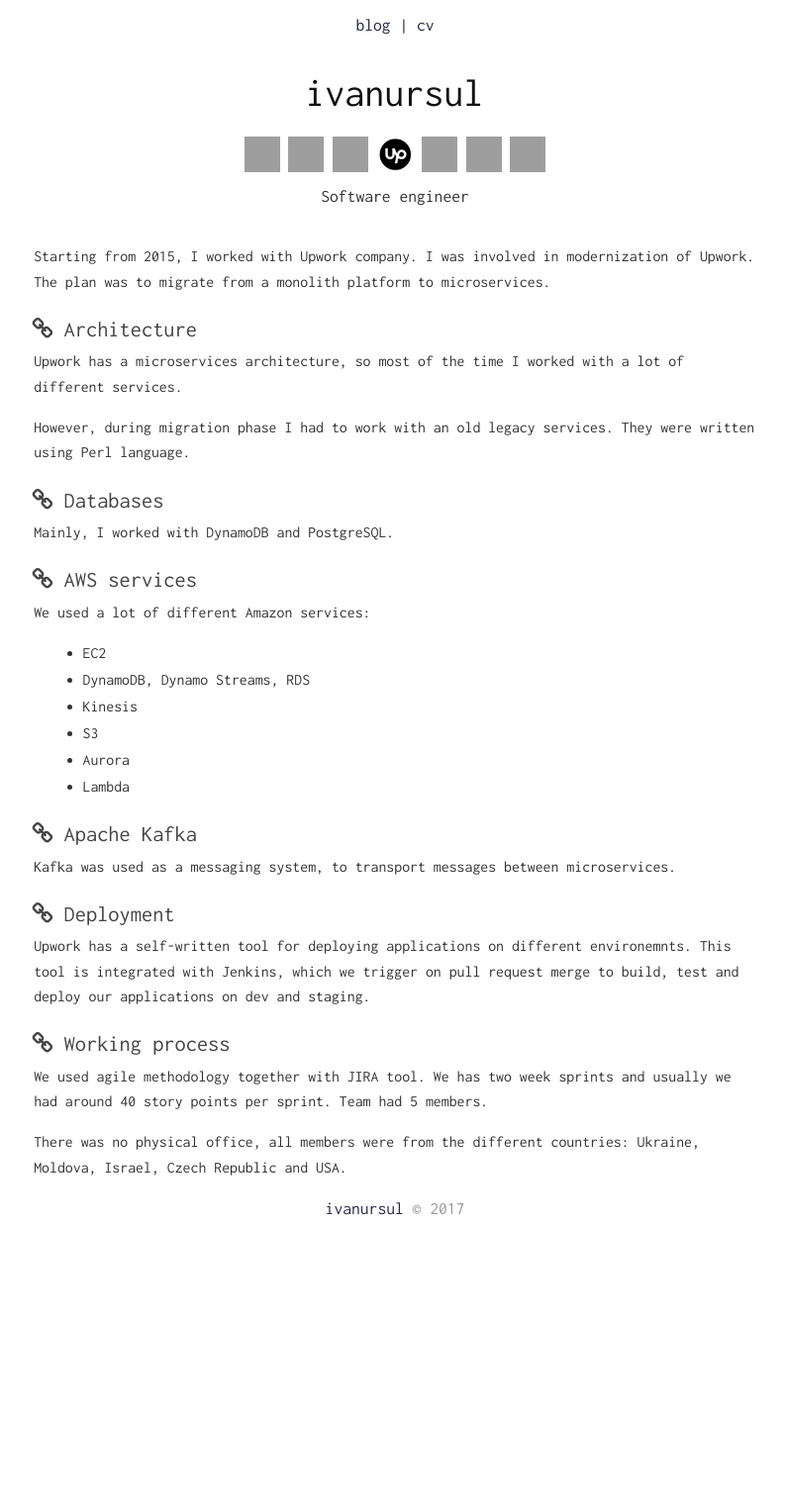
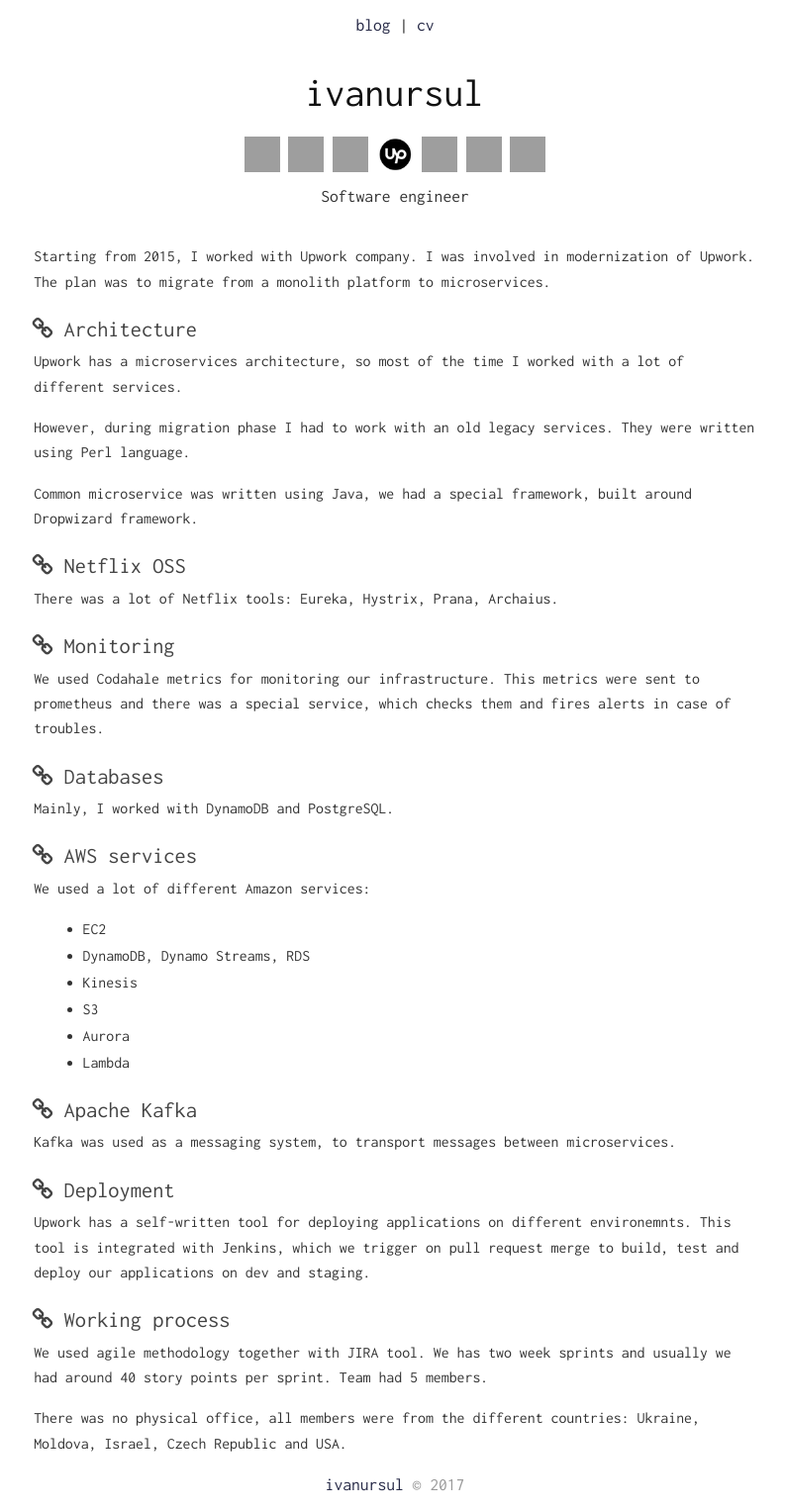
Before and after one commit to ivanursul/ivanursul, a Jekyll site: the page built from working-with-upwork.md, in a window 1280 px wide. Shown: the whole page at 99% size, without its empty margins (241-1034 px from the left). Built offline with Jekyll 4.4.1, drawn with Linux system fonts in a browser that asks for light colours; our own code applies the rules of GitHub Pages for plain Markdown files; before the commit the page ends 1247 px from its top, so only the background shows below that; grey boxes are pictures that could not be loaded.

Commit message:
Update working-with-upwork.md

```diff
--- a/working-with-upwork.md
+++ b/working-with-upwork.md
@@ -10,6 +10,16 @@
 Upwork has a microservices architecture, so most of the time I worked with a lot of different services.
 
 However, during migration phase I had to work with an old legacy services. They were written using Perl language.
+
+Common microservice was written using Java, we had a special framework, built around Dropwizard framework.
+
+### <a href="#netflix" name="netflix"><i class="fa fa-link anchor" aria-hidden="true"></i></a> Netflix OSS
+
+There was a lot of Netflix tools: Eureka, Hystrix, Prana, Archaius.
+
+### <a href="#monitoring" name="monitoring"><i class="fa fa-link anchor" aria-hidden="true"></i></a> Monitoring
+
+We used Codahale metrics for monitoring our infrastructure. This metrics were sent to prometheus and there was a special service, which checks them and fires alerts in case of troubles.
 
 ### <a href="#databases" name="databases"><i class="fa fa-link anchor" aria-hidden="true"></i></a> Databases
 
```
